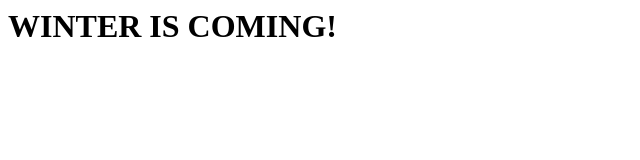
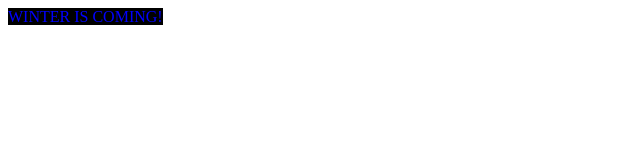
Before and after one commit to Tayllorsouza/Almanac-cmd, a plain HTML site: page index.html in a window 1280 px wide. Shown: the whole page, without its empty margins (0-640 px from the left). Drawn offline with Linux system fonts and the light colour scheme.

Commit message:
modifiquei a cor do titulo e background

```diff
--- /dev/null
+++ b/almanac.css
@@ -0,0 +1,4 @@
+.nome{
+    color: blue;
+    background: black
+}
--- a/index.html
+++ b/index.html
@@ -4,8 +4,9 @@
     <meta name="viewport" content="width=device-width, initial-scale=1.0">
     <meta http-equiv="X-UA-Compatible" content="ie=edge">
     <title>Almanac</title>
+    <link rel="stylesheet" href="almanac.css">
 </head>
 <body>
-    <h1>WINTER IS COMING!</h1>
+    <h class="nome">WINTER IS COMING!</h1>
 </body>
 </html>
```
Also changed, not shown: 1 other file.
